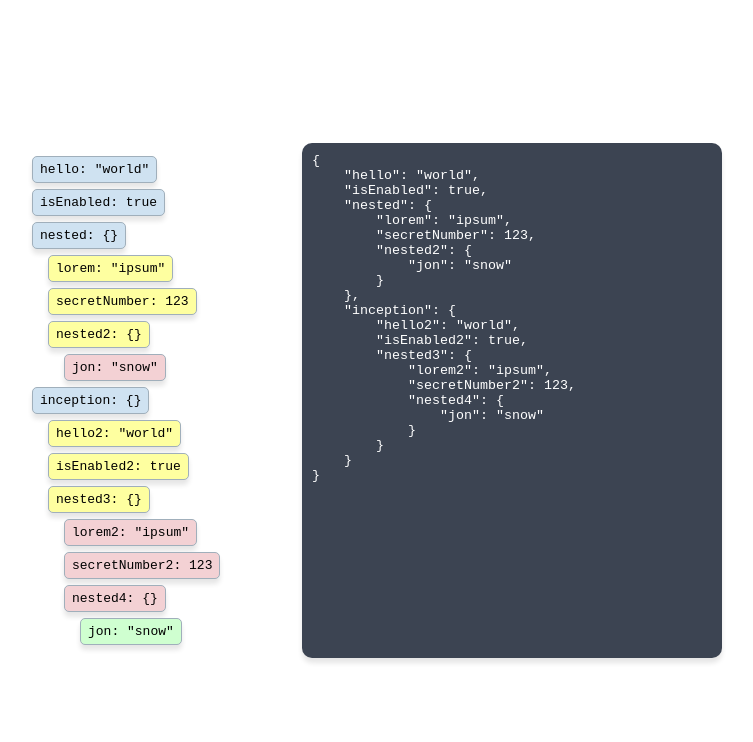
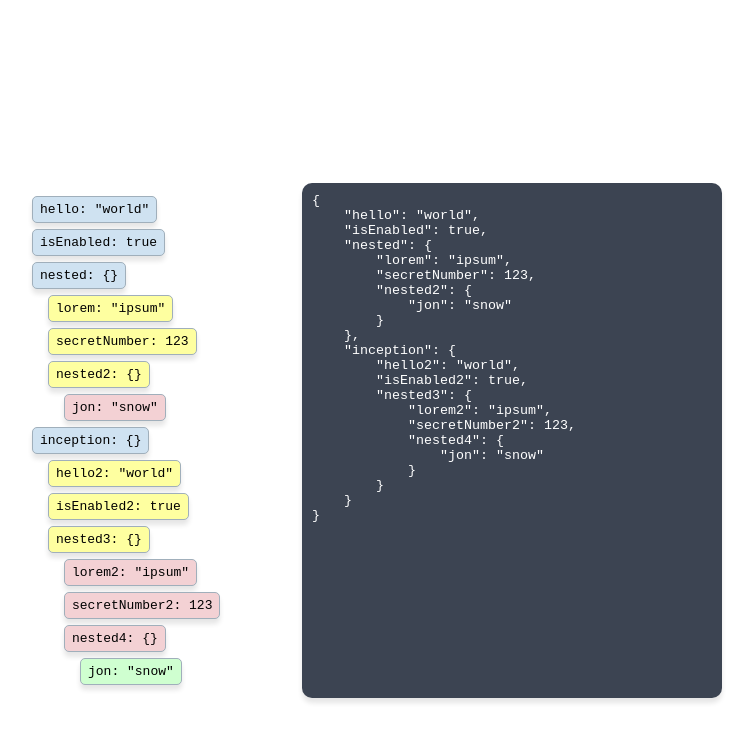
Before and after one commit to vitaly-rudenko/json-editor, a React (Create React App) app: page / in a window 1280 px wide. Shown: the top 742 px of the page, without its empty margins (268-1021 px from the left). Built offline with nearby package versions, Linux system fonts and the light colour scheme.

Commit message:
Fixed styles when json editor is too tall

```diff
--- a/src/view/App.css
+++ b/src/view/App.css
@@ -6,7 +6,8 @@ body {
     display: flex;
     align-items: center;
     justify-content: center;
-    height: 100vh;
+    min-height: 100vh;
+    margin: 40px;
 }
 
 .app {
```
